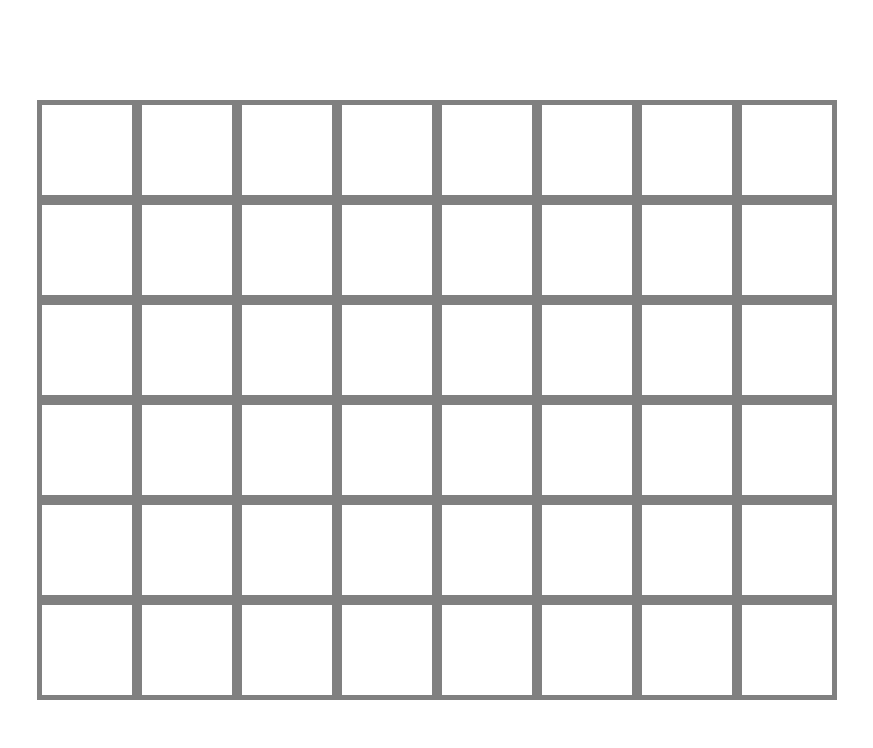
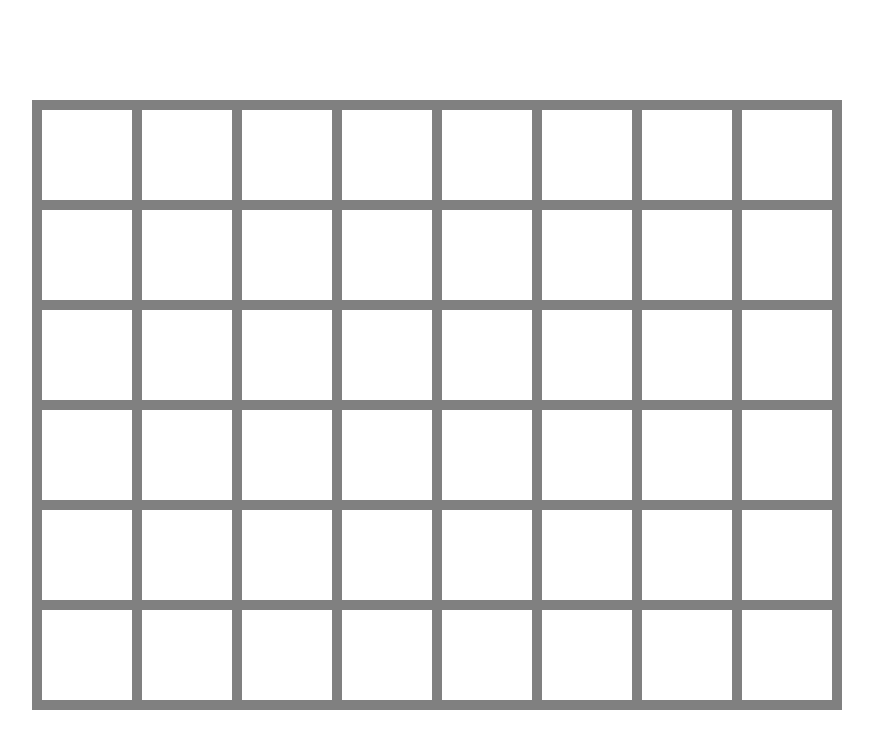
Before and after one commit to byteplayer/byteplayer.github.io, a plain HTML site: page homework_for_2020-11-09_L3/index.html in a window 1280 px wide. Shown: the whole page, without its empty margins (203-1076 px from the left). Drawn offline with nearby package versions, Linux system fonts and the light colour scheme.

Commit message:
homework for 2020-11-09 L3_optimized2

```diff
--- a/homework_for_2020-11-09_L3/styles/main.scss
+++ b/homework_for_2020-11-09_L3/styles/main.scss
@@ -7,6 +7,7 @@ body {
         position: relative;
         width: $ss_length * $q_of_columns;
         height: $ss_length * $q_of_rows;
+        border: solid $ss_length*0.05 grey;
         margin: 100px auto;
         background-image: linear-gradient(90deg, grey $ss_length*0.05, transparent $ss_length*0.05, transparent $ss_length*0.95, grey $ss_length*0.95),
                           linear-gradient(180deg, grey $ss_length*0.05, transparent $ss_length*0.05, transparent $ss_length*0.95, grey $ss_length*0.95);
```
Also changed, not shown: homework_for_2020-11-09_L3/styles/main.css, 1 other file.
